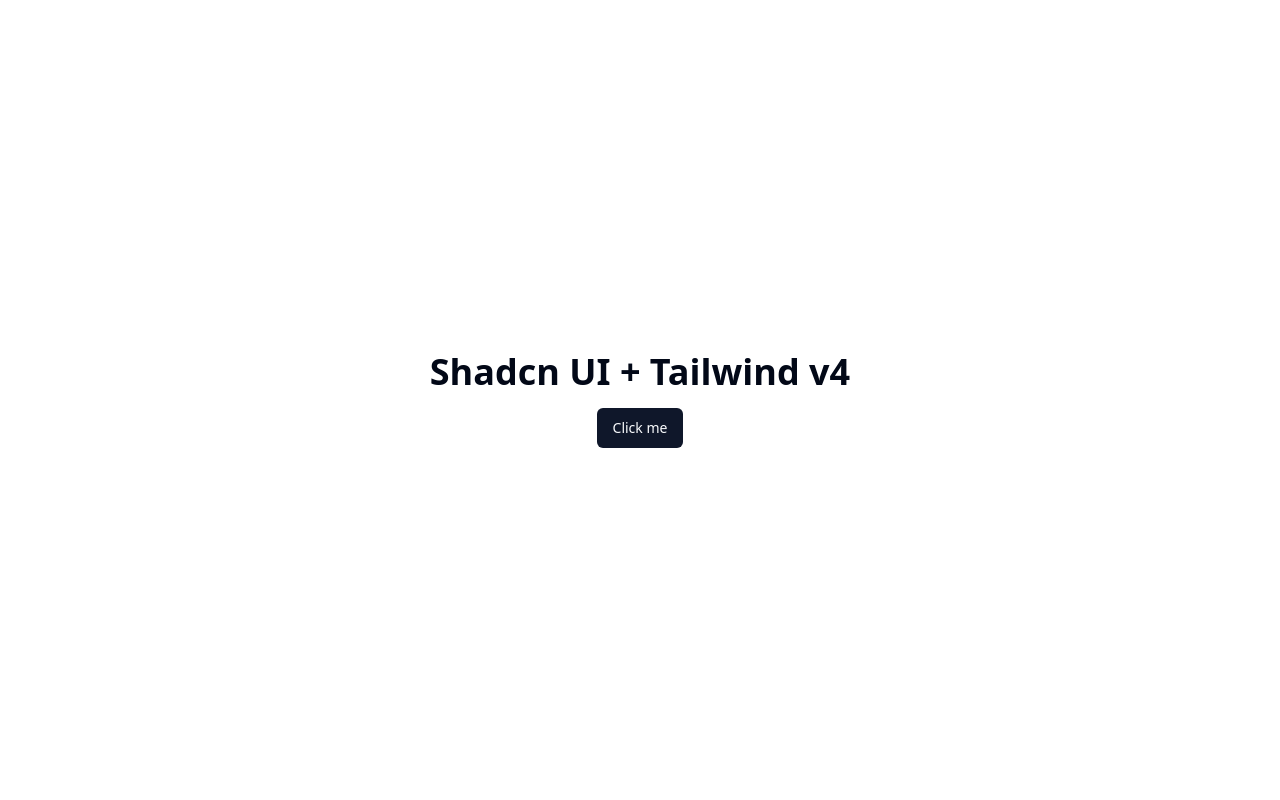
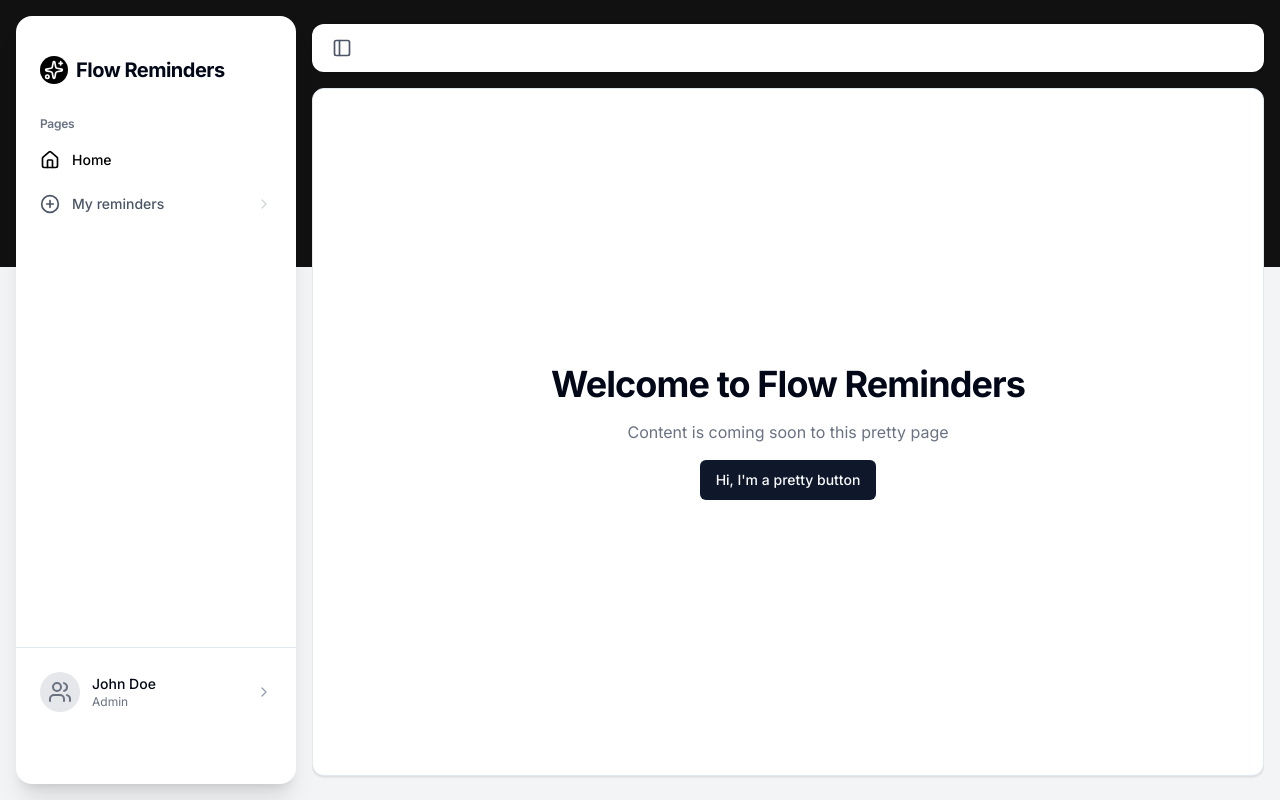
Before and after one commit to kaumac/flow-reminders, a Next.js app in the folder apps/app/: page / in a window 1280 px wide. Built offline with nearby package versions, Linux system fonts and the light colour scheme.

Commit message:
wip scaffold base layout

```diff
--- a/apps/app/app/globals.css
+++ b/apps/app/app/globals.css
@@ -116,6 +116,10 @@
   * {
     @apply border-border outline-ring/50;
   }
+  html,
+  body {
+    height: 100%;
+  }
   body {
     @apply bg-background text-foreground;
   }
--- a/apps/app/app/layout.tsx
+++ b/apps/app/app/layout.tsx
@@ -1,5 +1,10 @@
 import type { Metadata } from "next";
+import { Inter } from "next/font/google";
 import "./globals.css";
+import { Sidebar } from "@/components/sidebar";
+import { Header } from "@/components/header";
+
+const inter = Inter({ subsets: ["latin"] });
 
 export const metadata: Metadata = {
   title: "Flow Reminders",
@@ -12,8 +17,23 @@
   children: React.ReactNode;
 }>) {
   return (
-    <html lang="en">
-      <body>{children}</body>
+    <html lang="en" className="h-full">
+      <body className={`${inter.className} bg-gray-100 h-full antialiased relative`}>
+        {/* Black top section */}
+        <div className="absolute top-0 left-0 right-0 h-1/3 bg-[#111111] z-0" />
+
+        <div className="relative z-10 flex h-full p-4 gap-4">
+          <Sidebar className="hidden md:flex shrink-0 h-full rounded-2xl shadow-xl border-none" />
+          <div className="flex-1 flex flex-col min-h-0">
+            <Header />
+            <main className="flex-1 pb-2 min-h-0 overflow-hidden">
+               <div className="h-full w-full bg-white rounded-xl overflow-auto border border-border shadow-sm p-6">
+                   {children}
+               </div>
+            </main>
+          </div>
+        </div>
+      </body>
     </html>
   );
 }
--- a/apps/app/app/page.tsx
+++ b/apps/app/app/page.tsx
@@ -2,9 +2,12 @@
 
 export default function Home() {
   return (
-    <main className="flex min-h-screen flex-col items-center justify-center p-24 gap-4">
-      <h1 className="text-4xl font-bold">Shadcn UI + Tailwind v4</h1>
-      <Button>Click me</Button>
-    </main>
+    <div className="flex flex-col items-center justify-center h-full text-center space-y-4">
+      <h1 className="text-4xl font-bold tracking-tight">Welcome to Flow Reminders</h1>
+      <p className="text-gray-500 max-w-lg">
+        Content is coming soon to this pretty page
+      </p>
+      <Button>Hi, I'm a pretty button</Button>
+    </div>
   );
 }
--- /dev/null
+++ b/apps/app/components/header.tsx
@@ -0,0 +1,15 @@
+"use client"
+
+import { PanelLeft } from "lucide-react"
+
+export function Header() {
+  return (
+    <div className="pt-2 pb-4">
+        <div className="h-12 w-full bg-white rounded-xl flex items-center px-4 shadow-sm">
+            <button type="button" className="p-1 hover:bg-gray-100 rounded-md">
+                <PanelLeft className="h-5 w-5 text-gray-600" />
+            </button>
+        </div>
+    </div>
+  )
+}
--- /dev/null
+++ b/apps/app/components/sidebar.tsx
@@ -0,0 +1,85 @@
+"use client"
+
+import { cn } from "@/lib/utils"
+import {
+  Home,
+  Wallet,
+  ArrowRightLeft,
+  PlusCircle,
+  ArrowDownLeft,
+  DollarSign,
+  Package,
+  Users,
+  ChevronRight,
+  Sparkles,
+  type LucideIcon
+} from "lucide-react"
+
+interface SidebarProps extends React.HTMLAttributes<HTMLDivElement> {}
+
+export function Sidebar({ className, ...props }: SidebarProps) {
+  return (
+    <div className={cn("pb-12 min-h-0 bg-white w-[280px] flex flex-col", className)} {...props}>
+      <div className="space-y-4 py-8">
+        <div className="px-6 py-2 flex items-center gap-2">
+          <div className="bg-black text-white p-1 rounded-full">
+            <Sparkles className="h-5 w-5" />
+          </div>
+          <h2 className="text-xl font-bold tracking-tight">Flow Reminders</h2>
+        </div>
+        <div className="px-4 py-2">
+          <h2 className="mb-2 px-2 text-xs font-semibold tracking-tight text-gray-500">
+            Pages
+          </h2>
+          <div className="space-y-1">
+            <NavButton icon={Home} label="Home" active />
+            <NavButton icon={PlusCircle} label="My reminders" />
+          </div>
+        </div>
+      </div>
+
+      <div className="mt-auto px-6 py-6 border-t">
+        <div className="flex items-center gap-3">
+            <div className="h-10 w-10 rounded-full bg-gray-200 flex items-center justify-center overflow-hidden">
+                <Users className="h-6 w-6 text-gray-500" />
+            </div>
+            <div className="flex-1">
+                <p className="text-sm font-medium">John Doe</p>
+                <p className="text-xs text-gray-500">Admin</p>
+            </div>
+            <ChevronRight className="h-4 w-4 text-gray-400" />
+        </div>
+      </div>
+    </div>
+  )
+}
+
+function NavButton({ icon: Icon, label, active }: { icon: LucideIcon; label: string; active?: boolean }) {
+  return (
+    <button
+      type="button"
+      className={cn(
+        "w-full flex items-center justify-between rounded-lg px-2 py-2.5 text-sm font-medium hover:bg-gray-100 transition-colors",
+        active ? "text-black" : "text-gray-600"
+      )}
+    >
+      <div className="flex items-center gap-3">
+        <Icon className="h-5 w-5" />
+        {label}
+      </div>
+      {(label !== "Home") && <ChevronRight className="h-4 w-4 text-gray-300" />}
+    </button>
+  )
+}
+
+function RecipientButton({ name }: { name: string }) {
+    return (
+        <button type="button" className="w-full flex items-center gap-3 rounded-lg px-2 py-2 text-sm font-medium text-gray-600 hover:bg-gray-100 transition-colors">
+            <div className="h-6 w-6 rounded-full bg-gray-200 flex items-center justify-center overflow-hidden">
+                 {/* Placeholder generic avatar */}
+                 <Users className="h-4 w-4 text-gray-400" />
+            </div>
+            {name}
+        </button>
+    )
+}
```
